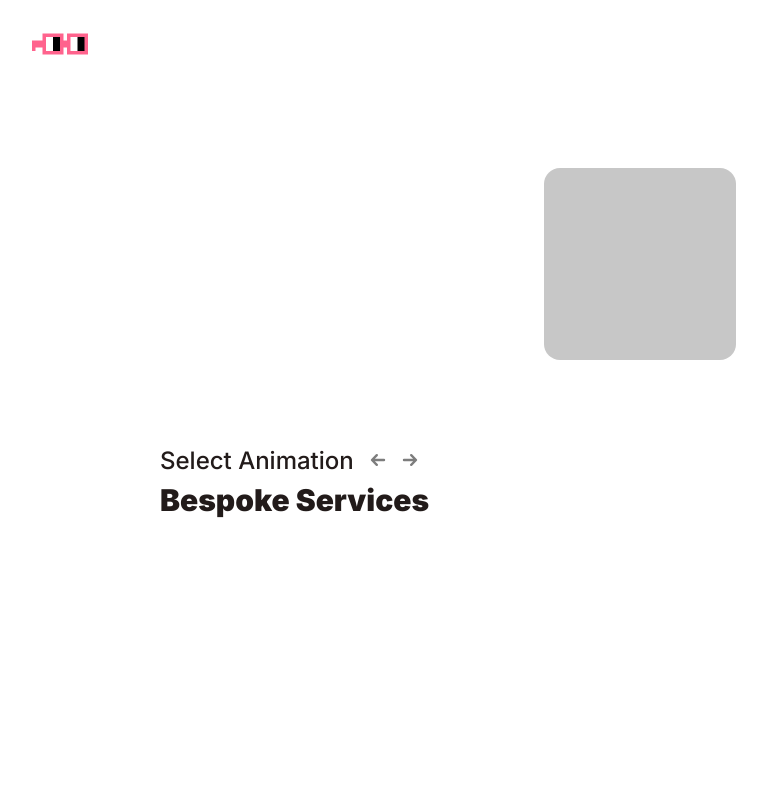
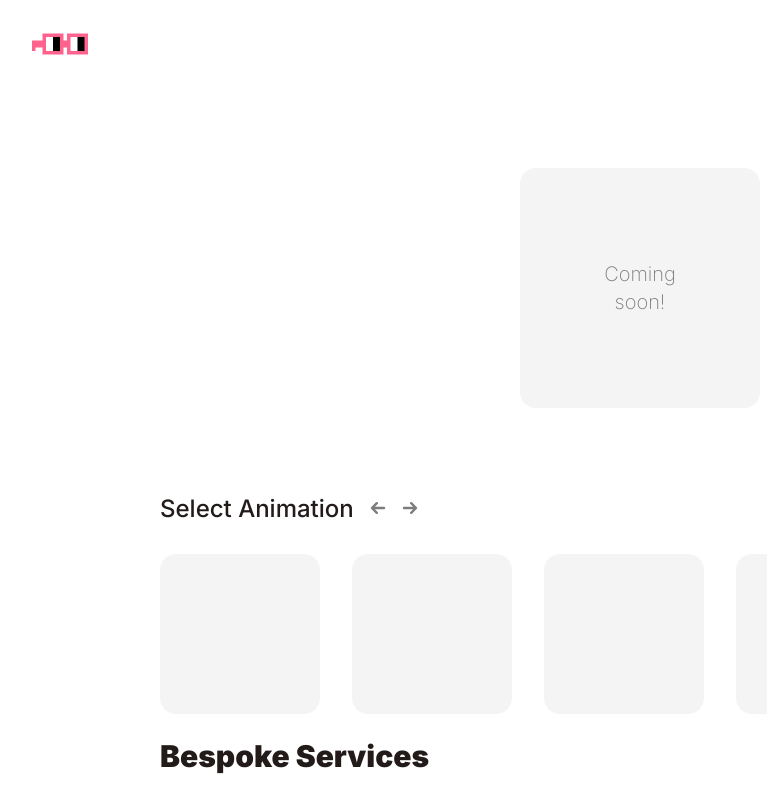
Before and after one commit to nikitattt/animatenouns, a Next.js app: page / in a window 1280 px wide. Shown: the whole page, without its empty margins (0-767 px from the left). Built offline with nearby package versions, Linux system fonts and the light colour scheme; a web font is replaced by a local one.

Commit message:
Add placeholders for animation selection & working scroll buttons

```diff
--- a/components/AnimateNoun/index.tsx
+++ b/components/AnimateNoun/index.tsx
@@ -1,15 +1,16 @@
-import AnimatedNoun, { AnimatedNounSize } from '../AnimatedNoun'
+import AnimatedNoun from '../AnimatedNoun'
 import AnimationSelect from '../AnimationSelect'
 import NounLoadOrCreate from '../NounLoadOrCreate'
 
 const AnimateNoun = () => {
+  const animations = [1, 2, 3, 4, 5, 6, 7, 8, 9, 10, 11, 12, 13, 14, 15]
   return (
     <div className="flex flex-col">
       <div className="flex flex-row mx-auto">
-        <AnimatedNoun size={AnimatedNounSize.big} animation={{}} seed={{}} />
+        <AnimatedNoun sizeClasses="h-60 w-60" animation={{}} seed={{}} />
         <NounLoadOrCreate />
       </div>
-      <AnimationSelect animations={[]} />
+      <AnimationSelect animations={animations} />
     </div>
   )
 }
--- a/components/AnimatedNoun/index.tsx
+++ b/components/AnimatedNoun/index.tsx
@@ -1,29 +1,31 @@
-export enum AnimatedNounSize {
-  big,
-  small
-}
+import clsx from 'clsx'
 
 type AnimatedNounProps = {
-  size: AnimatedNounSize
+  sizeClasses: string
   animation: any
+  animationActive?: boolean
   seed: any
 }
 
 const AnimatedNoun = ({
-  size,
+  sizeClasses,
   animation,
+  animationActive = true,
   seed
 }: Readonly<AnimatedNounProps>) => {
   return (
-    <div className="flex flex-column">
-      {size == AnimatedNounSize.big ? (
-        <div className="h-48 w-48 bg-grey-light rounded-2xl">
-          {/* <p className="text-grey font-light">Coming soon</p> */}
-        </div>
-      ) : (
-        <div className="h-20 w-20 bg-grey-light rounded-2xl">
-          {/* <p className="text-grey font-light">Coming soon</p> */}
-        </div>
+    <div
+      className={clsx(
+        sizeClasses,
+        'bg-grey-light bg-opacity-20 rounded-2xl flex items-center justify-center'
+      )}
+    >
+      {animationActive && (
+        <p className="text-grey font-extralight text-xl text-center">
+          Coming
+          <br />
+          soon!
+        </p>
       )}
     </div>
   )
--- a/components/AnimationSelect/index.tsx
+++ b/components/AnimationSelect/index.tsx
@@ -1,29 +1,37 @@
-import AnimatedNoun, { AnimatedNounSize } from '../AnimatedNoun'
+import { useRef } from 'react'
+import AnimatedNoun from '../AnimatedNoun'
 import ScrollButton, { ScrollButtonDirection } from '../ScrollButton'
 
 const AnimationSelect = ({ animations }: { animations: any[] }) => {
+  const listRef = useRef<HTMLDivElement>(null)
+
   return (
-    <div className="mt-20 flex flex-column">
+    <div className="mt-20 flex flex-col">
       <div className="flex flex-row items-center gap-2">
         <p className="font-medium text-2xl">Select Animation</p>
         <div className="gap-1 pt-1">
           <ScrollButton
-            onClick={() => {}}
+            onClick={() => {
+              if (!!listRef.current) listRef.current.scrollLeft -= 192
+            }}
             direction={ScrollButtonDirection.left}
           />
           <ScrollButton
-            onClick={() => {}}
+            onClick={() => {
+              if (!!listRef.current) listRef.current.scrollLeft += 192
+            }}
             direction={ScrollButtonDirection.right}
           />
         </div>
       </div>
-      <div className="flex-row overflow-scroll">
+      <div ref={listRef} className="my-6 flex flex-row gap-8 overflow-scroll">
         {animations.map(function (animation, place) {
           return (
-            <div key={place} className="w-full rounded-2xl bg-grey-light">
+            <div key={place}>
               <AnimatedNoun
-                size={AnimatedNounSize.small}
+                sizeClasses="h-40 w-40"
                 animation={animation}
+                animationActive={false}
                 seed={{}}
               />
             </div>
```
